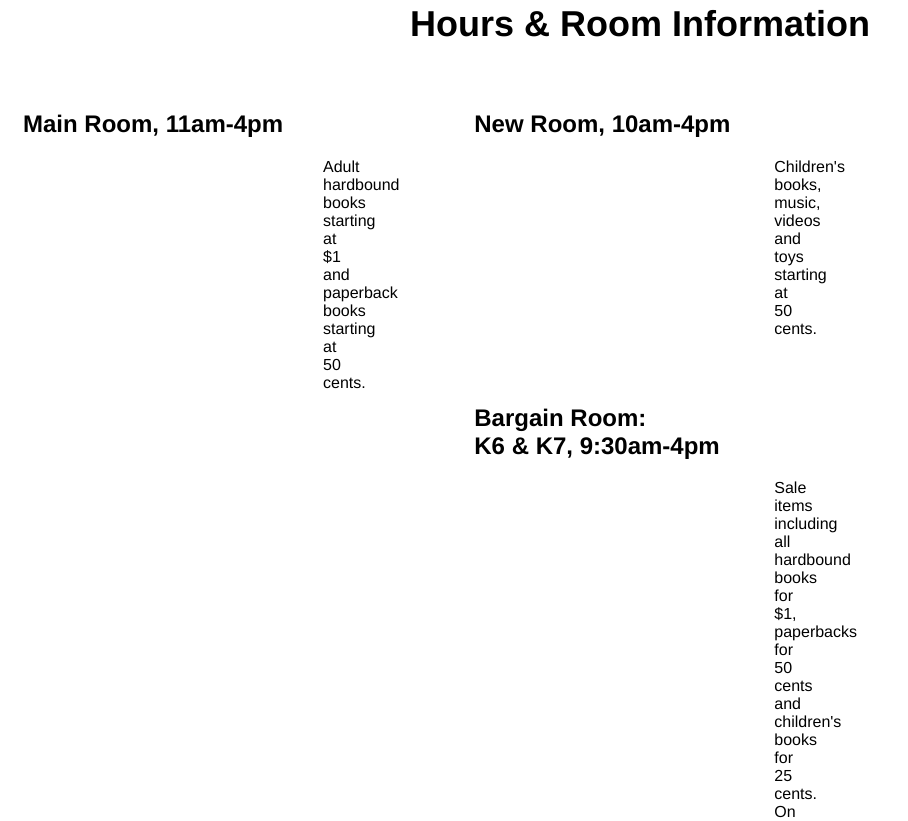
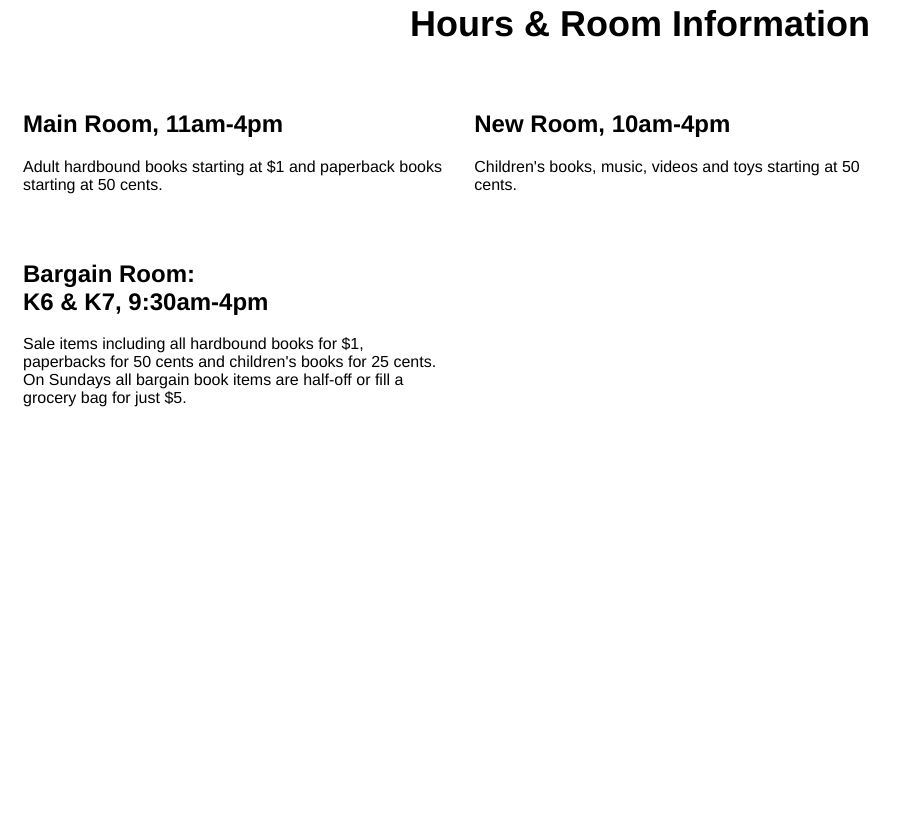
Before and after one commit to JenPontrelli/LIS753, a plain HTML site: page midterm.html in a window 1280 px wide. Shown: the part 1117-1938 px from the top of the page, without its empty margins (0-908 px from the left). After the commit the page ends 1555 px from the top, so only its background shows below. Drawn offline with Linux system fonts and the light colour scheme.

Commit message:
Update midtermstyle.css

```diff
--- a/midtermstyle.css
+++ b/midtermstyle.css
@@ -39,9 +39,13 @@ nav {
   font-family: Helvetica, sans-serif;
 }
 
-p {
+p#article-info {
   margin-right: 300px;
   margin-left: 300px;
+  font-family: Helvetica, sans-serif;
+}
+
+p {
   font-family: Helvetica, sans-serif;
 }
 
```
